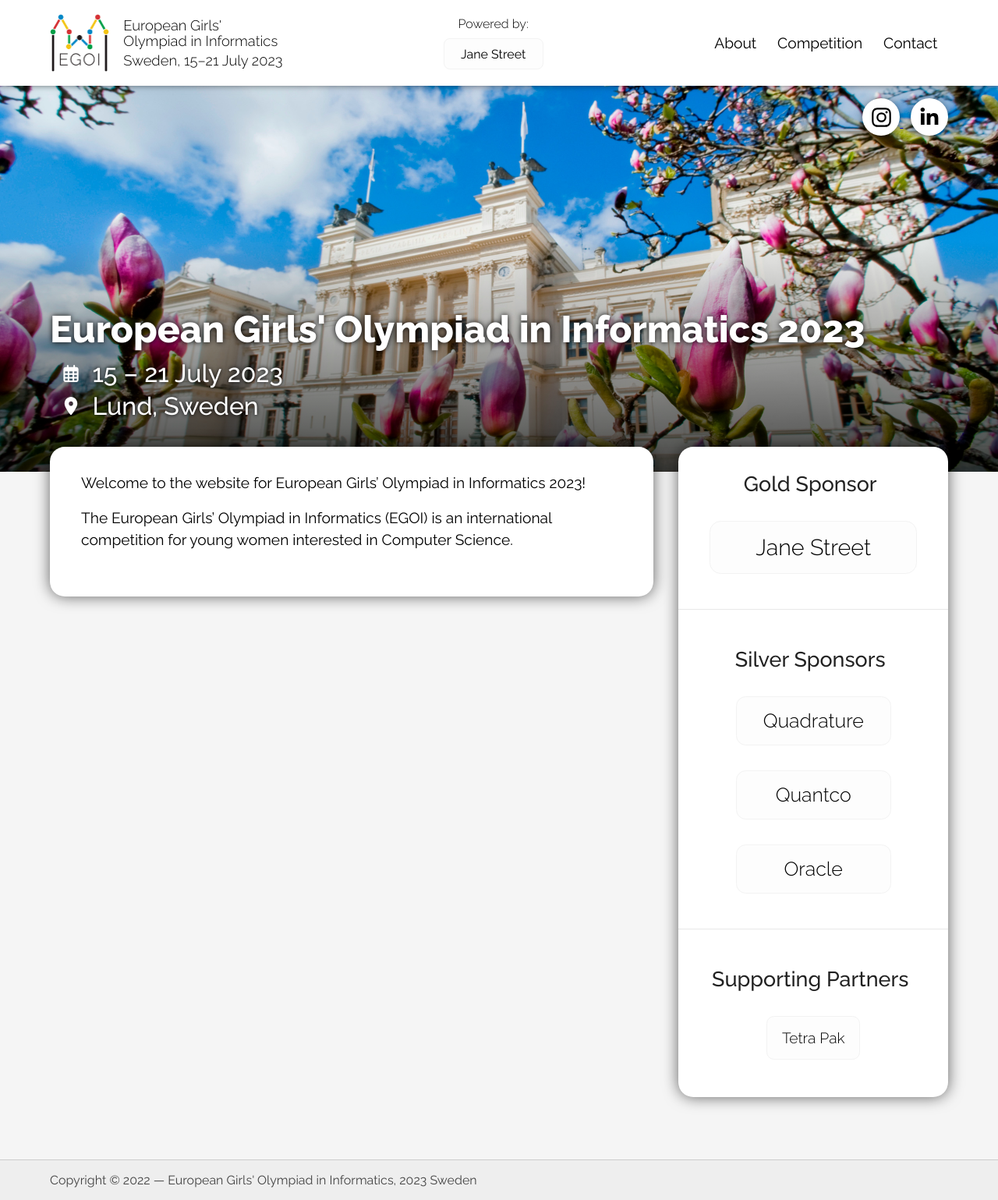
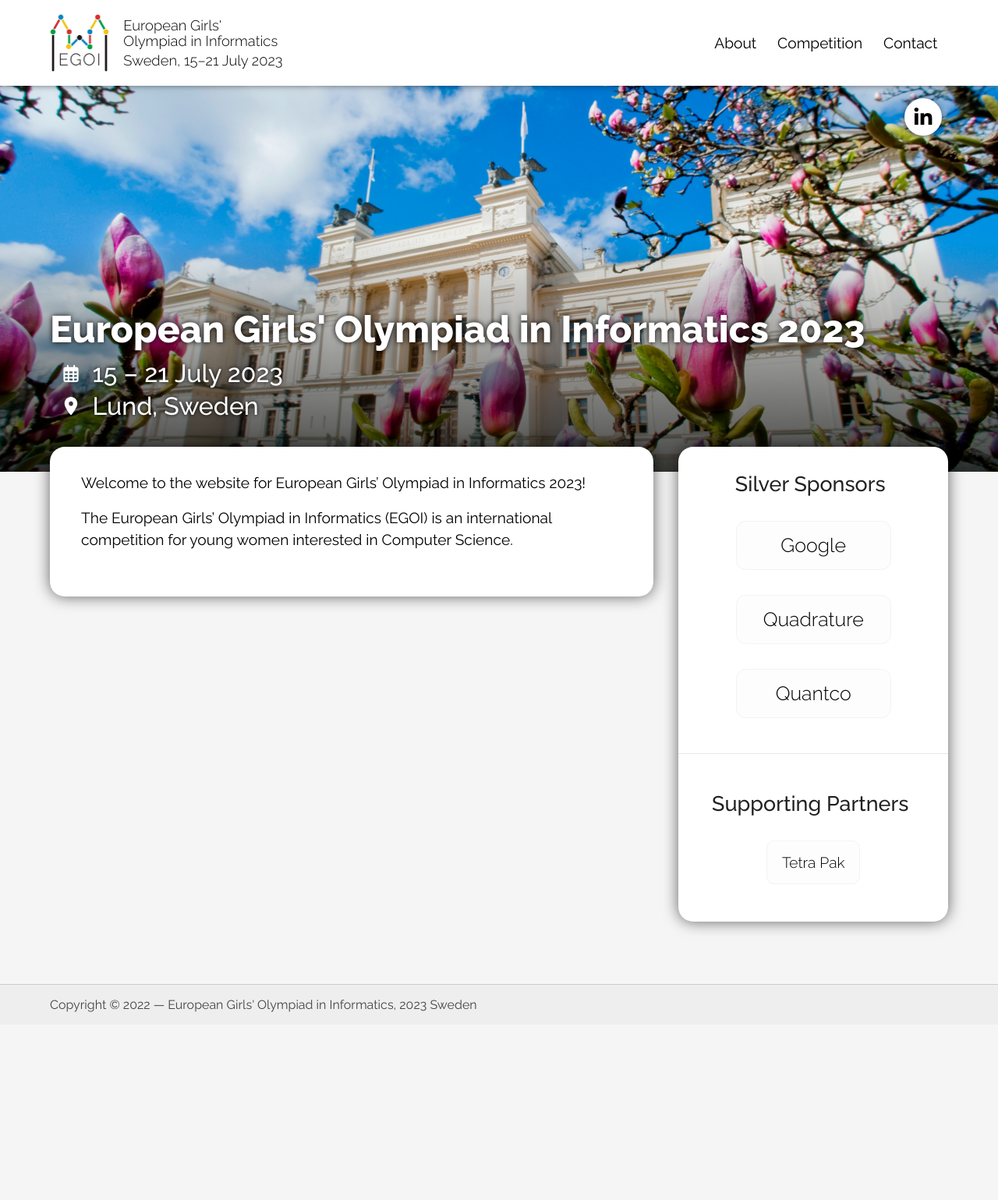
Before and after one commit to Kodsport/egoi23.se, a Jekyll site: the page built from index.md, in a window 1280 px wide. Shown: the whole page at 78% size. Built offline with Jekyll 4.4.1, drawn with Linux system fonts in a browser that asks for light colours; after the commit the page ends 1314 px from its top, so only the background shows below that.

Commit message:
updated sponsors

```diff
--- a/_data/social_media.yml
+++ b/_data/social_media.yml
@@ -1,6 +1,6 @@
-- url: https://www.instagram.com
-  name: Instagram
-  logo: instagram.svg
+#- url: https://www.instagram.com
+#  name: Instagram
+#  logo: instagram.svg
 - url: https://linkedin.com/company/european-girls-olympiad-in-informatics
   name: Linkedin
   logo: linkedin.svg
--- a/_data/sponsors.yml
+++ b/_data/sponsors.yml
@@ -1,13 +1,14 @@
-- level: gold
-  title: Gold Sponsor
-  sponsors:
-    - name: Jane Street
+#- level: gold
+#  title: Gold Sponsor
+#  sponsors:
+#    - name: Jane Street
 - level: silver
   title: Silver Sponsors
   sponsors:
+    - name: Google
     - name: Quadrature
     - name: Quantco
-    - name: Oracle
+    #- name: Oracle
 #- level: bronze
 #  title: Bronze Sponsors
 #  sponsors:
--- a/_includes/nav-sp.html
+++ b/_includes/nav-sp.html
@@ -1,3 +1,4 @@
+{% if site.data.sponsors[0].level == "gold" %}
 <div class="nav-sp-text">Powered by:</div>
 <div>
 	{% for sponsor in site.data.sponsors[0].sponsors %}
@@ -8,3 +9,4 @@
 		{% endif %}
 	{% endfor %}
 </div>
+{% endif %}
--- a/css/main.css
+++ b/css/main.css
@@ -125,7 +125,7 @@ body {
 
 table {
 	border-collapse: collapse;
-	overflow-x: scroll;
+	overflow-x: auto;
 	max-width: var(--content-width);
 	display: block;
 }
--- a/css/nav.css
+++ b/css/nav.css
@@ -176,6 +176,7 @@ nav ul {
 #sm-icons-wrapper {
 	width: var(--content-width);
 	margin: 1em auto;
+	padding: 0 0.5rem;
 	text-align: right;
 }
 
```
